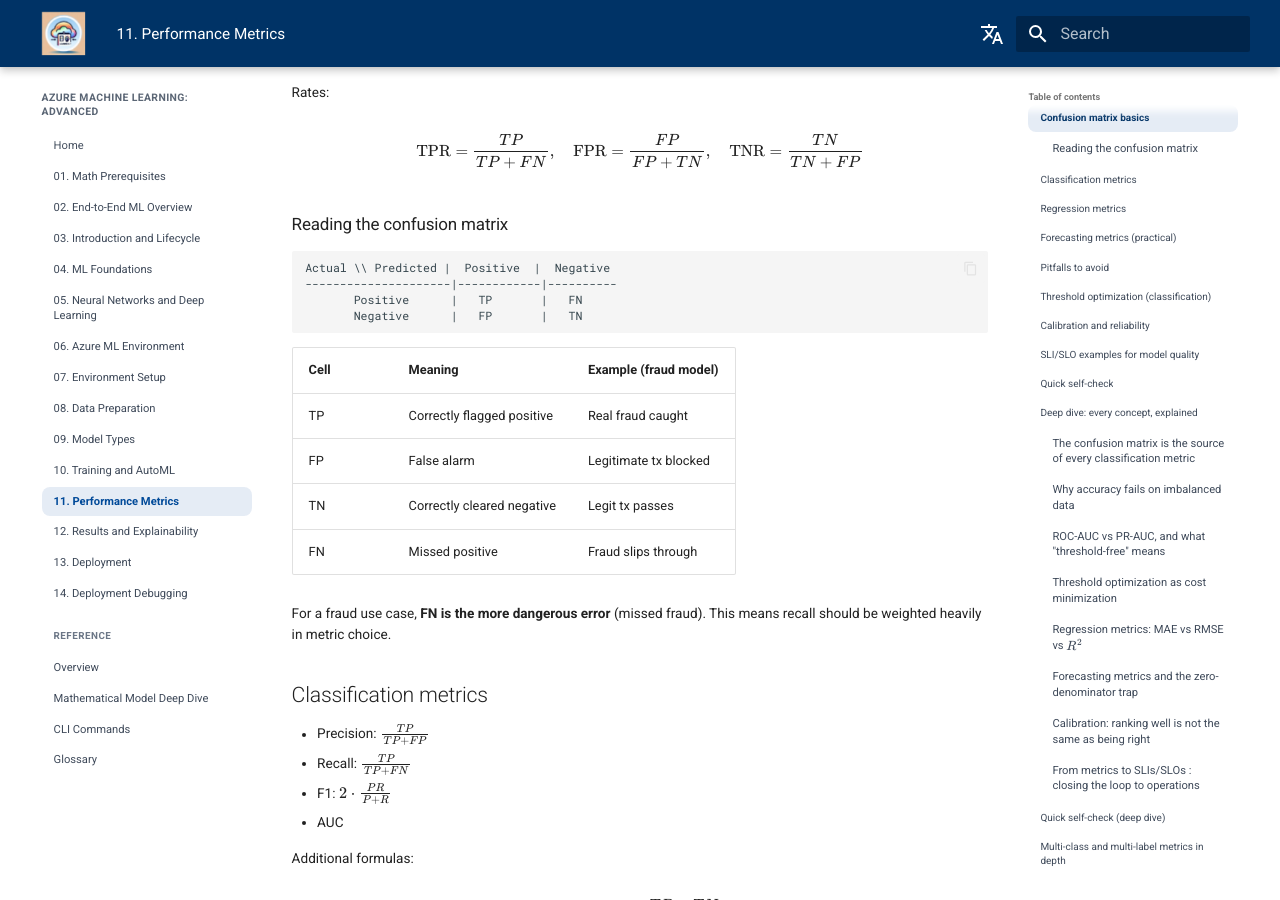
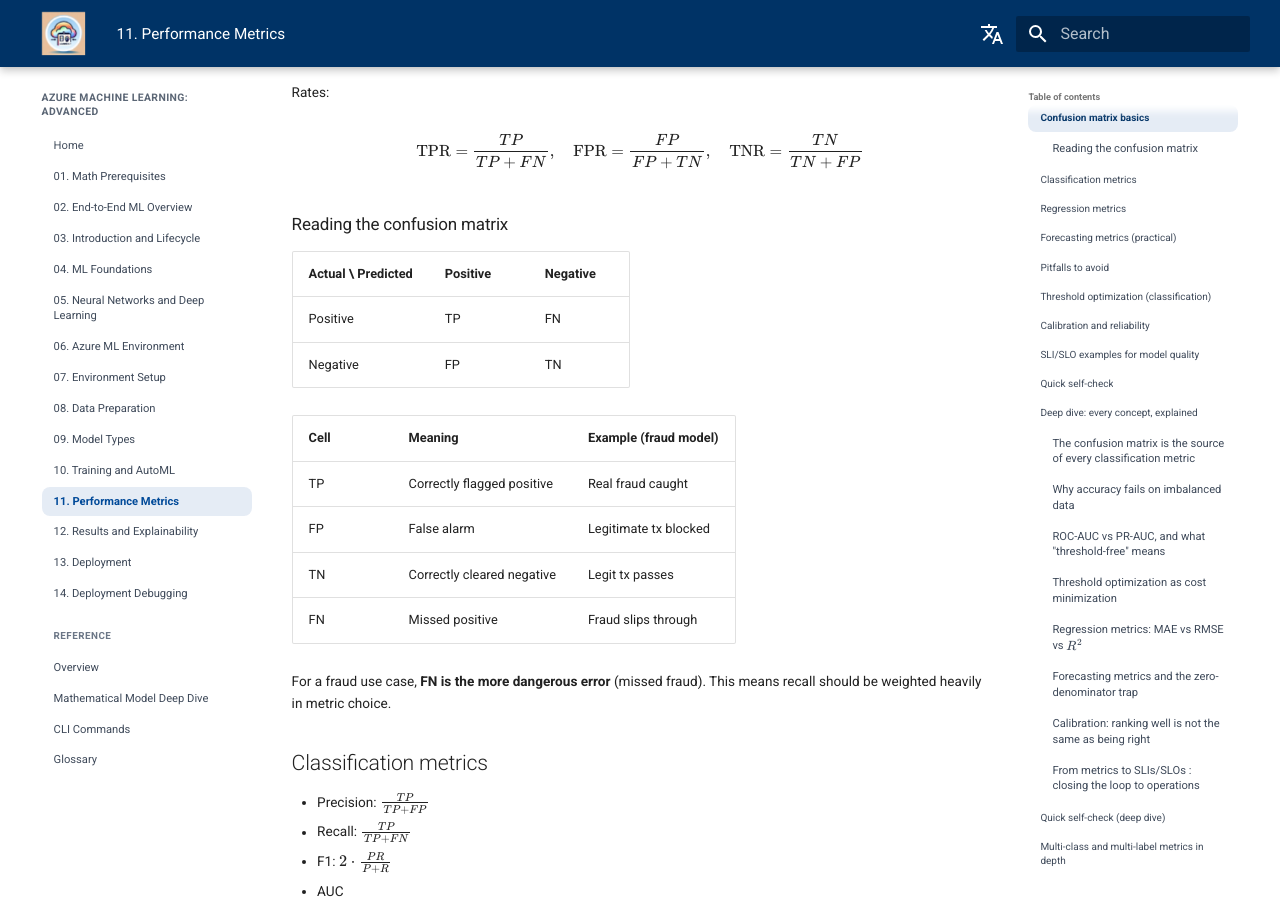
Before and after one commit to Cloud2BR-MSFTLearningHub/Azure-ML-Advanced, an MkDocs documentation site: the page built from docs/modules/11-performance-metrics.md, in a window 1280 px wide and 900 px high, scrolled down 902 px. Built offline with MkDocs 1.6.1 and Material for MkDocs 9.7.7, drawn with Linux system fonts in a browser that asks for light colours; comment, search, counter and statistics services are not loaded.

Commit message:
Fix confusion matrix table rendering in EN and ES docs

````diff
--- a/docs/modules/11-performance-metrics.md
+++ b/docs/modules/11-performance-metrics.md
@@ -29,12 +29,10 @@ $$
 
 ### Reading the confusion matrix
 
-```
-Actual \\ Predicted |  Positive  |  Negative
----------------------|------------|----------
-       Positive      |   TP       |   FN
-       Negative      |   FP       |   TN
-```
+| Actual \ Predicted | Positive | Negative |
+|---|---|---|
+| Positive | TP | FN |
+| Negative | FP | TN |
 
 | Cell | Meaning | Example (fraud model) |
 |---|---|---|
````
Also changed, not shown: i18n-es/modules/11-performance-metrics.md (+4 -6 lines).
